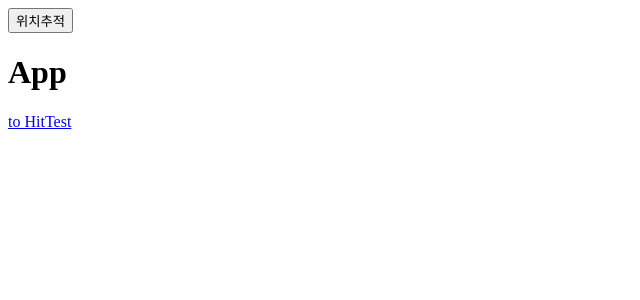
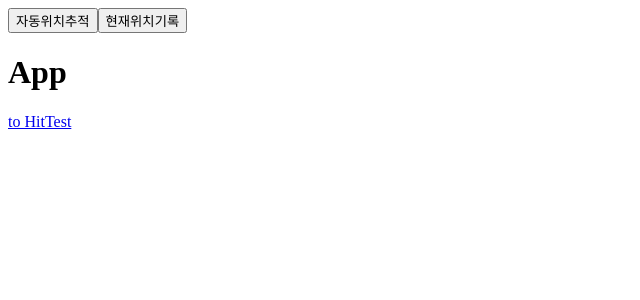
Before and after one commit to hi6724/ar-app, a React (Vite) app: page / in a window 1280 px wide. Shown: the top 300 px of the page, without its empty margins (0-640 px from the left). Built offline with nearby package versions, Linux system fonts and the light colour scheme; what @googlemaps/react-wrapper would draw is missing.

Commit message:
get current position 추가

```diff
--- a/src/App.tsx
+++ b/src/App.tsx
@@ -3,36 +3,30 @@ import { Link } from 'react-router-dom';
 
 function App() {
   const [log, setLog] = useState<any>([]);
-  const handleClick = (e: any) => {
+  const watchGeoLocation = () => {
     navigator.geolocation.watchPosition(
-      ({ coords }) => {
-        const now = new Date();
-        setLog([
-          ...log,
-          {
-            time: now.toLocaleTimeString(),
-            lat: coords.latitude,
-            lng: coords.longitude,
-          },
-        ]);
-      },
-      (err) => alert(err.message),
-      {
-        enableHighAccuracy: true,
-        maximumAge: 10000,
-        timeout: 5000,
+      ({ coords: { latitude, longitude } }) => {
+        setLog([...log, { latitude, longitude }]);
+      }
+    );
+  };
+  const getCurrentPosition = () => {
+    navigator.geolocation.getCurrentPosition(
+      ({ coords: { latitude, longitude } }) => {
+        setLog([...log, { latitude, longitude }]);
       }
     );
   };
 
   return (
     <div>
-      <button onClick={handleClick}>위치추적</button>
+      <button onClick={watchGeoLocation}>자동위치추적</button>
+      <button onClick={getCurrentPosition}>현재위치기록</button>
       <h1>App</h1>
       <Link to={'/hit-test'}>to HitTest</Link>
       {log.map((el: any, i: number) => (
         <div key={i}>
-          latitude:{el.lat} longitude:{el.lng}
+          latitude:{el.latitude} longitude:{el.longitude}
         </div>
       ))}
     </div>
```
